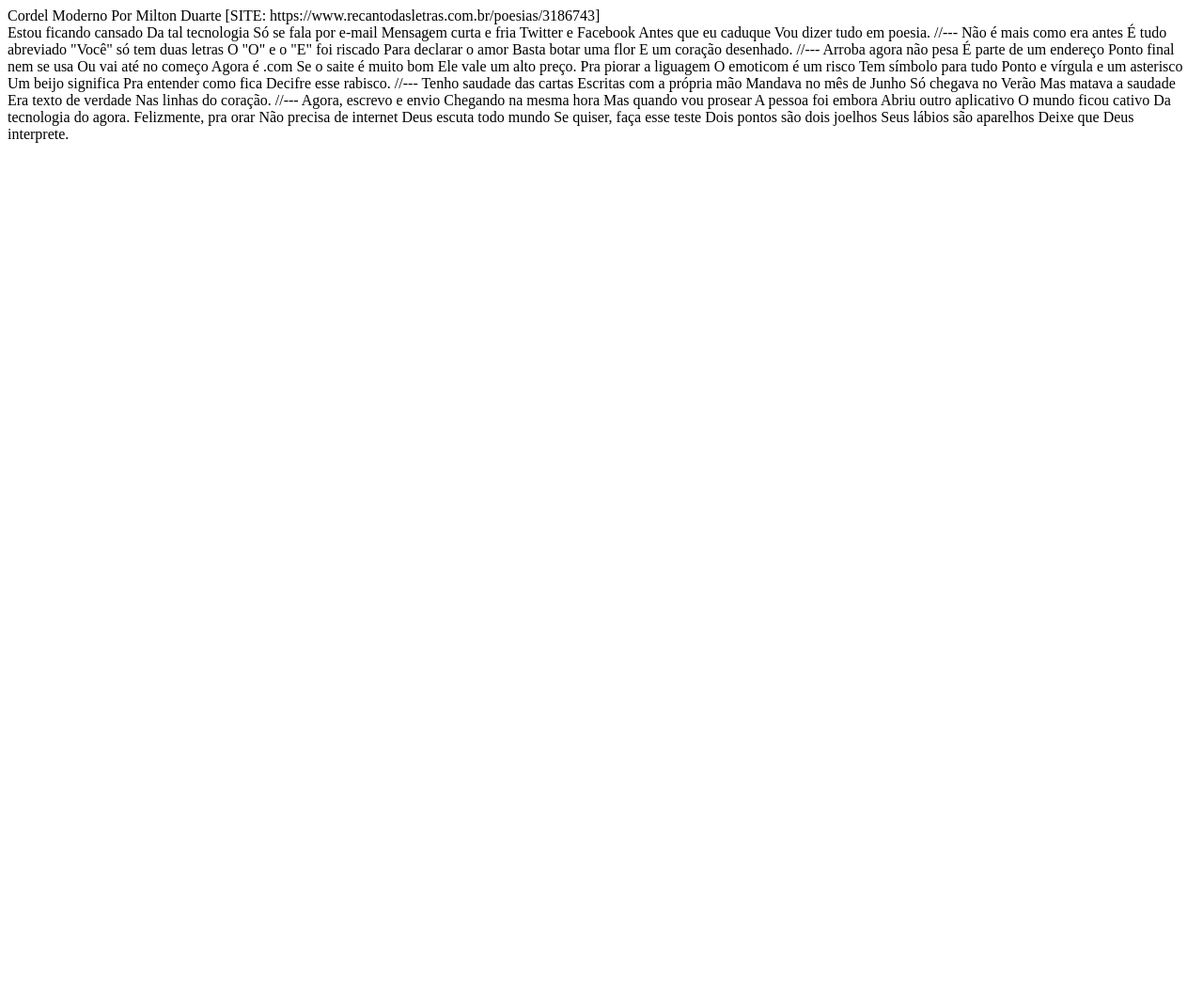
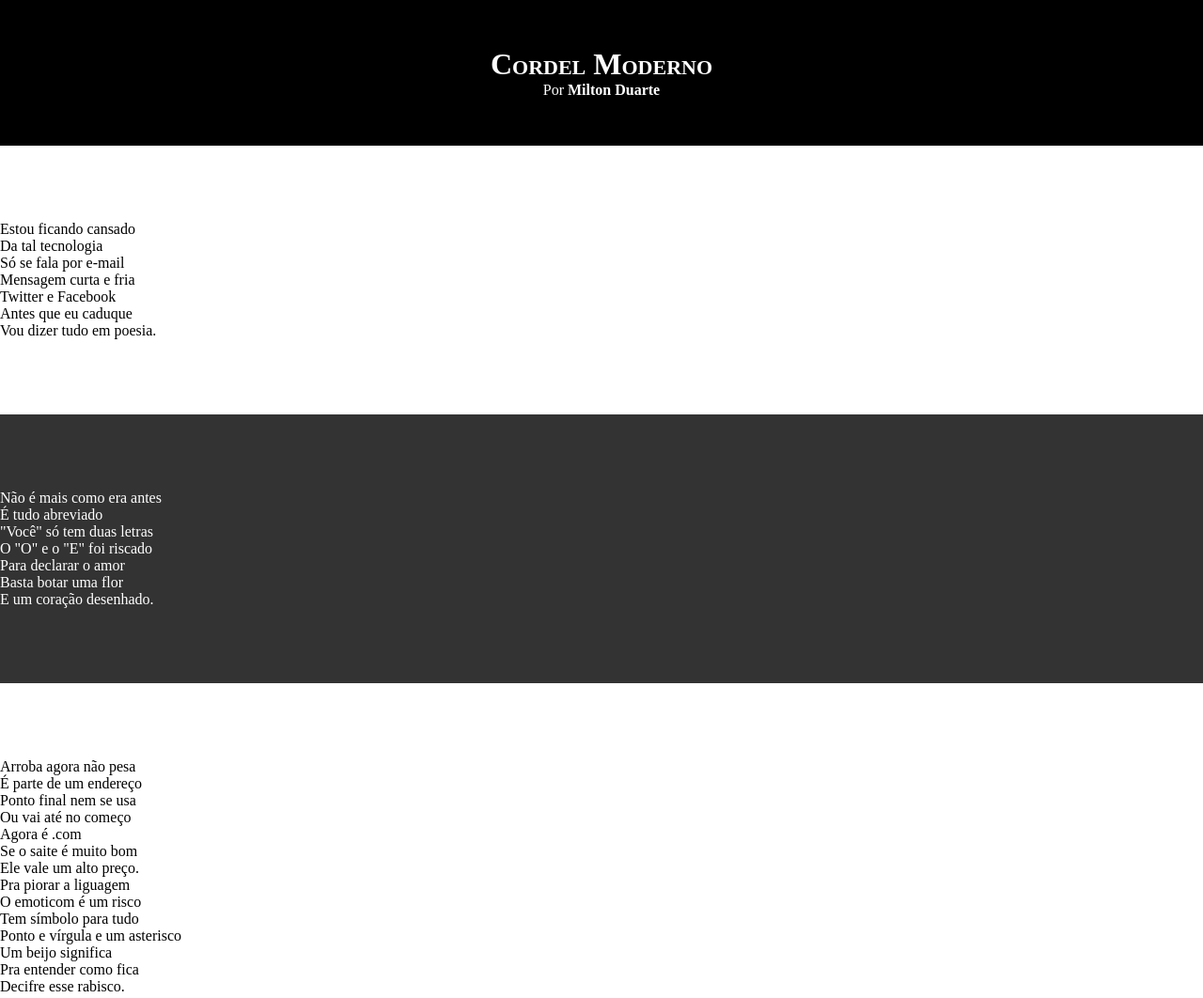
Before and after one commit to lucassantoscta/html-css2, a plain HTML site: page desafios/d012/index.html in a window 1280 px wide. Shown: the top 1062 px of the page at 94% size. Before the commit the page ends 800 px from the top, so only its background shows below. Drawn offline with Linux system fonts and the light colour scheme.

Commit message:
atualização

```diff
--- /dev/null
+++ b/desafios/d012/estilo/style.css
@@ -0,0 +1,57 @@
+@charset "UTF-8";
+
+* {
+    margin: 0px;
+    padding: 0px;
+}
+
+html, body {
+    min-height: 100vh;
+    background-color: darkgray;
+}
+
+header {
+    background-color: black;
+    color: white;
+    text-align: center;
+}
+header > h1 {
+    padding-top: 50px;
+    font-variant: small-caps;
+}
+
+header > p {
+    padding-bottom: 50px;
+}
+
+header a, footer a {
+    color: white;
+    text-decoration: none;
+    font-weight: bolder;
+}
+
+header a:hover, footer a:hover {
+    text-decoration: underline;
+}
+
+section.normal {
+    background-color: white;
+    color: black;
+}
+
+section {
+    padding-top: 10vh;
+    padding-bottom: 10vh;
+}
+
+section.imagem {
+    background-color: rgb(51, 51, 51);
+    color: white;
+}
+
+footer {
+    background-color: black;
+    color: white;
+    text-align: center;
+    padding: 10px;
+}
--- a/desafios/d012/index.html
+++ b/desafios/d012/index.html
@@ -5,76 +5,98 @@
     <meta http-equiv="X-UA-Compatible" content="IE=edge">
     <meta name="viewport" content="width=device-width, initial-scale=1.0">
     <title>Cordel Moderno</title>
+    <link rel="stylesheet" href="estilo/style.css">
 </head>
 <body>
 <header>
-    Cordel Moderno
-    Por Milton Duarte
-    [SITE: https://www.recantodasletras.com.br/poesias/3186743]
+    <h1>Cordel Moderno</h1>
+    <p>
+        Por <a href="https://www.recantodasletras.com.br/poesias/3186743" target="_blank">Milton Duarte</a>
+    </p>
 </header>
 
-    Estou ficando cansado
-    Da tal tecnologia
-    Só se fala por e-mail
-    Mensagem curta e fria
-    Twitter e Facebook
-    Antes que eu caduque
-    Vou dizer tudo em poesia.
+    <section class="normal">
+        <p>
+            Estou ficando cansado <br>
+            Da tal tecnologia <br>
+            Só se fala por e-mail <br>
+            Mensagem curta e fria <br>
+            Twitter e Facebook <br>
+            Antes que eu caduque <br>
+            Vou dizer tudo em poesia.
+        </p>
+    </section>
 
-    //---
+    <section class="imagem">
+        <p>
+            Não é mais como era antes <br>
+            É tudo abreviado <br>
+            "Você" só tem duas letras <br>
+            O "O" e o "E" foi riscado <br>
+            Para declarar o amor <br>
+            Basta botar uma flor <br>
+            E um coração desenhado.
+        </p>
+    </section>
 
-    Não é mais como era antes
-    É tudo abreviado
-    "Você" só tem duas letras
-    O "O" e o "E" foi riscado
-    Para declarar o amor
-    Basta botar uma flor
-    E um coração desenhado.
+    <section class="normal">
+        <p>
+            Arroba agora não pesa <br>
+            É parte de um endereço <br>
+            Ponto final nem se usa <br>
+            Ou vai até no começo <br>
+            Agora é .com <br>
+            Se o saite é muito bom <br>
+            Ele vale um alto preço.
+        </p>
 
-    //---
+        <p>
+            Pra piorar a liguagem <br>
+            O emoticom é um risco <br>
+            Tem símbolo para tudo <br>
+            Ponto e vírgula e um asterisco <br>
+            Um beijo significa <br>
+            Pra entender como fica <br>
+            Decifre esse rabisco.
+        </p>
+    </section>
 
-    Arroba agora não pesa
-    É parte de um endereço
-    Ponto final nem se usa
-    Ou vai até no começo
-    Agora é .com
-    Se o saite é muito bom
-    Ele vale um alto preço.
+    <section class="imagem">
+        <p>
+            Tenho saudade das cartas <br>
+            Escritas com a própria mão <br>
+            Mandava no mês de Junho <br>
+            Só chegava no Verão <br>
+            Mas matava a saudade <br>
+            Era texto de verdade <br>
+            Nas linhas do coração.
+        </p>
+    </section>
 
-    Pra piorar a liguagem
-    O emoticom é um risco
-    Tem símbolo para tudo
-    Ponto e vírgula e um asterisco
-    Um beijo significa
-    Pra entender como fica
-    Decifre esse rabisco.
+    <section class="normal">
+        <p>
+            Agora, escrevo e envio <br>
+            Chegando na mesma hora <br>
+            Mas quando vou prosear <br>
+            A pessoa foi embora <br>
+            Abriu outro aplicativo <br>
+            O mundo ficou cativo <br>
+        </p>
 
-    //---
+        <p>
+            Da tecnologia do agora. <br>
+            Felizmente, pra orar <br>
+            Não precisa de internet <br>
+            Deus escuta todo mundo <br>
+            Se quiser, faça esse teste <br>
+            Dois pontos são dois joelhos <br>
+            Seus lábios são aparelhos <br>
+            Deixe que Deus interprete.
+        </p>
+    </section>
 
-    Tenho saudade das cartas
-    Escritas com a própria mão
-    Mandava no mês de Junho
-    Só chegava no Verão
-    Mas matava a saudade
-    Era texto de verdade
-    Nas linhas do coração.
-
-    //---
-
-    Agora, escrevo e envio
-    Chegando na mesma hora
-    Mas quando vou prosear
-    A pessoa foi embora
-    Abriu outro aplicativo
-    O mundo ficou cativo
-    Da tecnologia do agora.
-
-    Felizmente, pra orar
-    Não precisa de internet
-    Deus escuta todo mundo
-    Se quiser, faça esse teste
-    Dois pontos são dois joelhos
-    Seus lábios são aparelhos
-    Deixe que Deus interprete.
+    <footer>
+        <p>Site criado por <a href="https://gustavoguanabara.github.io" target="_blank">Gustavo Guanabara</a> para o <a href="https://www.cursoemvideo.com" target="_blank">CursoemVideo</a></p>
+    </footer>
 </body>
 </html>
```
